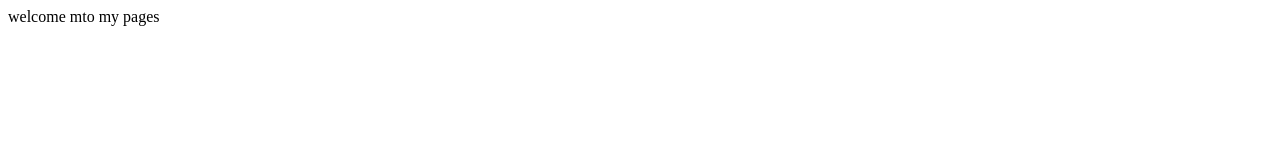
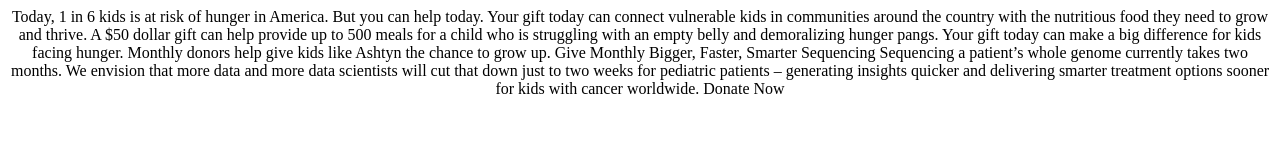
Before and after one commit to cfscpk/cfscpk.github.io, a plain HTML site: page index.html in a window 1280 px wide. Drawn offline with Linux system fonts and the light colour scheme.

Commit message:
Update index.html

```diff
--- a/index.html
+++ b/index.html
@@ -1 +1,15 @@
-welcome mto my pages
+<title>Donate for child</title>
+<center>
+Today, 1 in 6 kids is at risk of hunger in America. But you can help today. Your gift today can connect vulnerable kids in communities around the country with the nutritious food they need to grow and thrive.
+
+A $50 dollar gift can help provide up to 500 meals for a child who is struggling with an empty belly and demoralizing hunger pangs. Your gift today can make a big difference for kids facing hunger.
+
+Monthly donors help give kids like Ashtyn the chance to grow up.
+
+Give Monthly
+
+Bigger, Faster, Smarter Sequencing
+
+Sequencing a patient’s whole genome currently takes two months. We envision that more data and more data scientists will cut that down just to two weeks for pediatric patients – generating insights quicker and delivering smarter treatment options sooner for kids with cancer worldwide.
+
+Donate Now</center>
```
